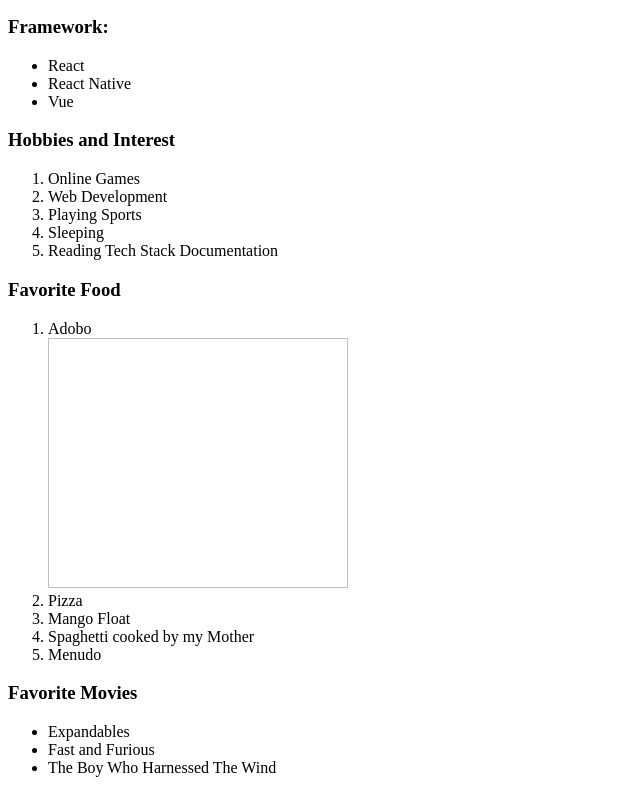
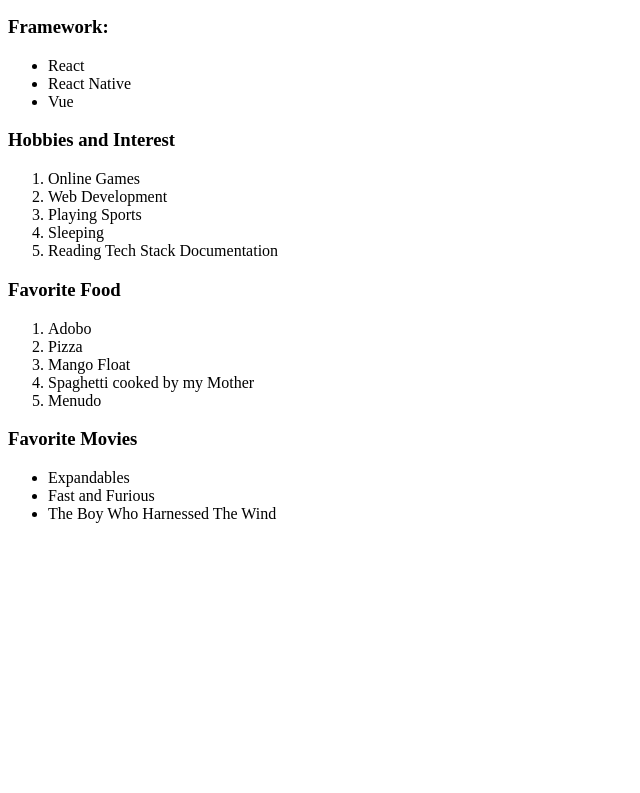
Before and after one commit to BigDrems/Web-System-Portfolio, a plain HTML site: page index.html in a window 1280 px wide. Shown: the part 1090-1883 px from the top of the page, without its empty margins (0-640 px from the left). After the commit the page ends 1629 px from the top, so only its background shows below. Drawn offline with Linux system fonts and the light colour scheme.

Commit message:
remove the whole src

```diff
--- a/index.html
+++ b/index.html
@@ -81,7 +81,6 @@
         <h3>Favorite Food</h3>
         <ol>
           <li>Adobo</li>
-          <img alt="" height="250px" width="300px" />
           <li>Pizza</li>
           <li>Mango Float</li>
           <li>Spaghetti cooked by my Mother</li>
```
